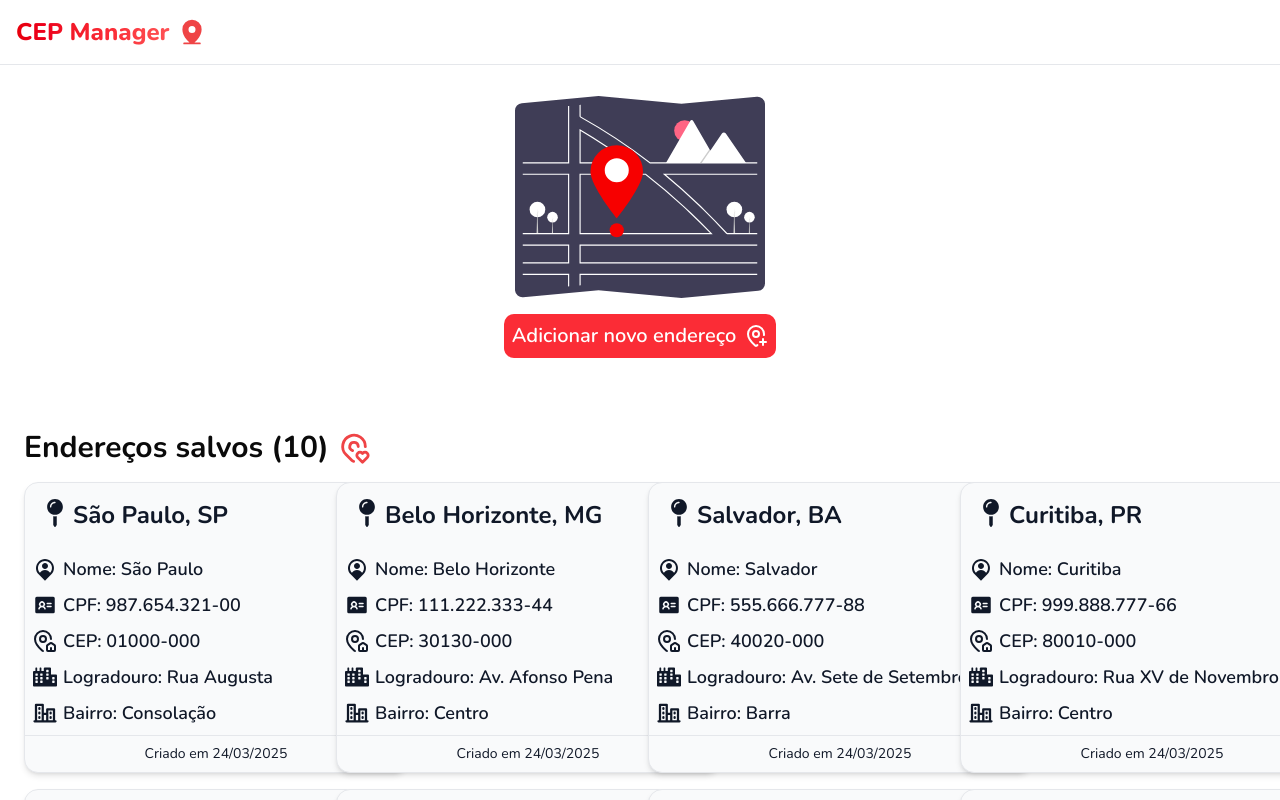
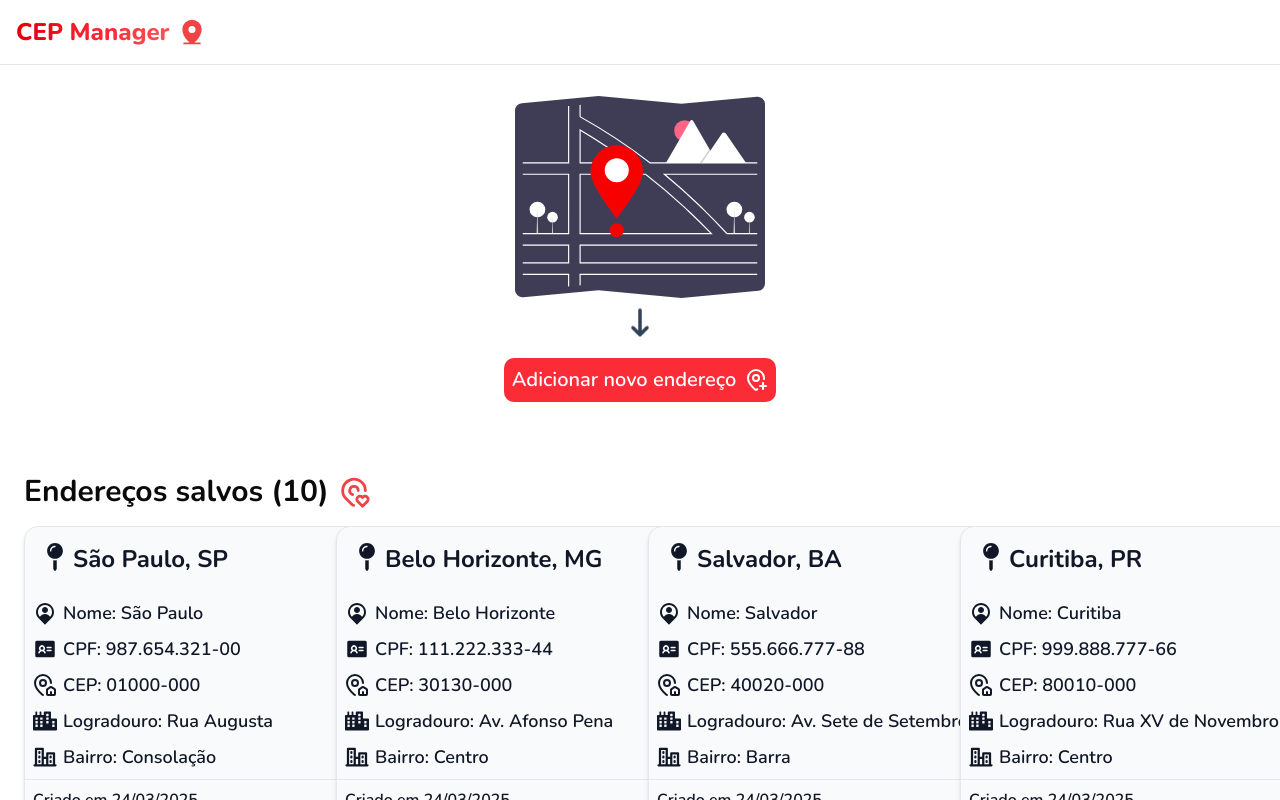
Before and after one commit to vIctorAlexandre2005/cep-manager-react, a Next.js app: page / in a window 1280 px wide. Shown: the top 800 px of the page. Built offline with nearby package versions, Linux system fonts and the light colour scheme.

Commit message:
styles and refactor: arrowdown animada adicionada > refactor: saiu de DataCard para CardWithAddressDetails

```diff
--- a/src/components/Address/Cards/index.tsx
+++ b/src/components/Address/Cards/index.tsx
@@ -6,7 +6,7 @@
 import { PiCityBold, PiIdentificationCardFill } from "react-icons/pi";
 import { RiMapPinUserFill } from "react-icons/ri";
 
-export function DataCard({
+export function CardWithAddressDetails({
   cep,
   city,
   cpf,
@@ -52,7 +52,7 @@
 
       <footer className="border-t border-gray-200">
         <div>
-          <h1 className="text-sm p-2 rounded-md">
+          <h1 className="text-base font-semibold text-left p-2 rounded-md">
             Criado em {new Date().toLocaleDateString("pt-BR")}
           </h1>
         </div>
--- a/src/pages/index.tsx
+++ b/src/pages/index.tsx
@@ -1,16 +1,21 @@
-import { DataCard } from "@/components/Address/Cards";
+import { CardWithAddressDetails } from "@/components/Address/Cards";
 import { ModalComponent } from "@/components/common/ModalComponent";
 import { CreateAddress } from "@/components/Address/Dialogs/createAddress/CreateAddress";
 import Image from "next/image";
 import { TbMapPinHeart } from "react-icons/tb";
 import { AddressModalContent } from "@/components/Address/Dialogs/AddressModalContent";
 import { locations } from "@/utils/mockAddress";
+import { FaArrowDownLong } from "react-icons/fa6";
 
 export default function Home() {
   return (
     <div className="flex mt-24 flex-col overflow-auto">
       <div className="flex justify-center items-center flex-col gap-4">
         <Image src="/map.svg" alt="Imagem do mapa" width={250} height={250} />
+        <FaArrowDownLong
+          size={28}
+          className="animate-infinite animate-bounce text-slate-700"
+        />
         <CreateAddress />
       </div>
 
@@ -25,7 +30,7 @@
           trigger={
             <div className="w-auto grid grid-cols-4 gap-4">
               {locations.map((location) => (
-                <DataCard
+                <CardWithAddressDetails
                   cep={location.cep}
                   city={location.city}
                   cpf={location.cpf}
```
